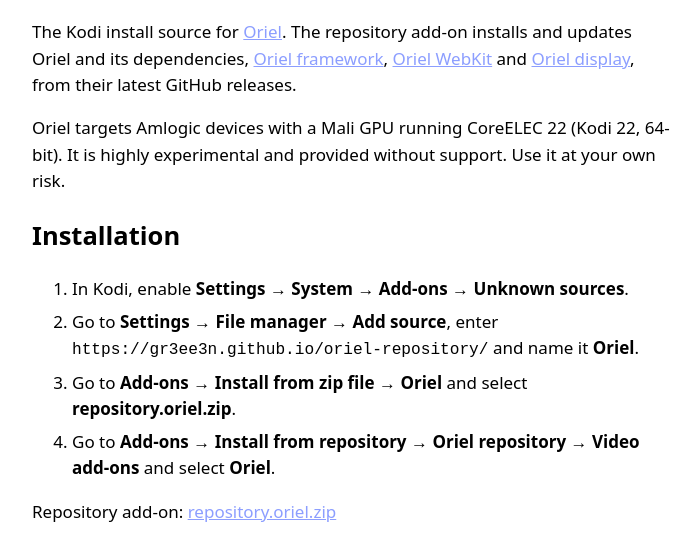
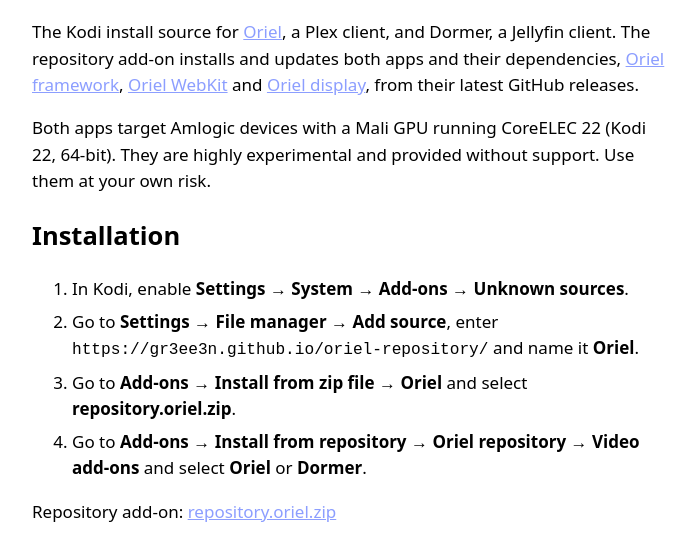
Before and after one commit to GR3ee3N/oriel-repository, a plain HTML site: page index.html in a window 1280 px wide. Shown: the part 120-680 px from the top of the page, without its empty margins (288-988 px from the left). Drawn offline with Linux system fonts and the light colour scheme.

Commit message:
offer dormer, the jellyfin app, alongside oriel
Co-Authored-By: Claude Opus 5.5 <noreply@anthropic.com>

```diff
--- a/addon.xml
+++ b/addon.xml
@@ -35,7 +35,7 @@
     </dir>
   </extension>
   <extension point="xbmc.addon.metadata">
-    <summary lang="en_GB">Updates for Oriel</summary>
+    <summary lang="en_GB">Updates for Oriel and Dormer</summary>
     <platform>all</platform>
     <source>https://github.com/GR3ee3N/oriel-repository</source>
     <website>https://github.com/GR3ee3N/Oriel</website>
--- a/index.html
+++ b/index.html
@@ -14,14 +14,15 @@
 </head>
 <body>
 <h1>Oriel repository</h1>
-<p>The Kodi install source for <a href="https://github.com/GR3ee3N/Oriel">Oriel</a>.
-The repository add-on installs and updates Oriel and its dependencies,
+<p>The Kodi install source for <a href="https://github.com/GR3ee3N/Oriel">Oriel</a>, a Plex
+client, and Dormer, a Jellyfin client. The repository add-on installs and updates both
+apps and their dependencies,
 <a href="https://github.com/GR3ee3N/oriel-framework">Oriel framework</a>,
 <a href="https://github.com/GR3ee3N/oriel-webkit">Oriel WebKit</a> and
 <a href="https://github.com/GR3ee3N/oriel-display">Oriel display</a>, from their latest
 GitHub releases.</p>
-<p>Oriel targets Amlogic devices with a Mali GPU running CoreELEC 22 (Kodi 22, 64-bit).
-It is highly experimental and provided without support. Use it at your own risk.</p>
+<p>Both apps target Amlogic devices with a Mali GPU running CoreELEC 22 (Kodi 22, 64-bit).
+They are highly experimental and provided without support. Use them at your own risk.</p>
 <h2>Installation</h2>
 <ol>
   <li>In Kodi, enable <b>Settings → System → Add-ons → Unknown sources</b>.</li>
@@ -30,7 +31,7 @@ It is highly experimental and provided without support. Use it at your own risk.
   <li>Go to <b>Add-ons → Install from zip file → Oriel</b> and select
     <b>repository.oriel.zip</b>.</li>
   <li>Go to <b>Add-ons → Install from repository → Oriel repository → Video add-ons</b>
-    and select <b>Oriel</b>.</li>
+    and select <b>Oriel</b> or <b>Dormer</b>.</li>
 </ol>
 <p>Repository add-on: <a href="repository.oriel.zip">repository.oriel.zip</a></p>
 </body>
```
Also changed, not shown: 1 other file.
